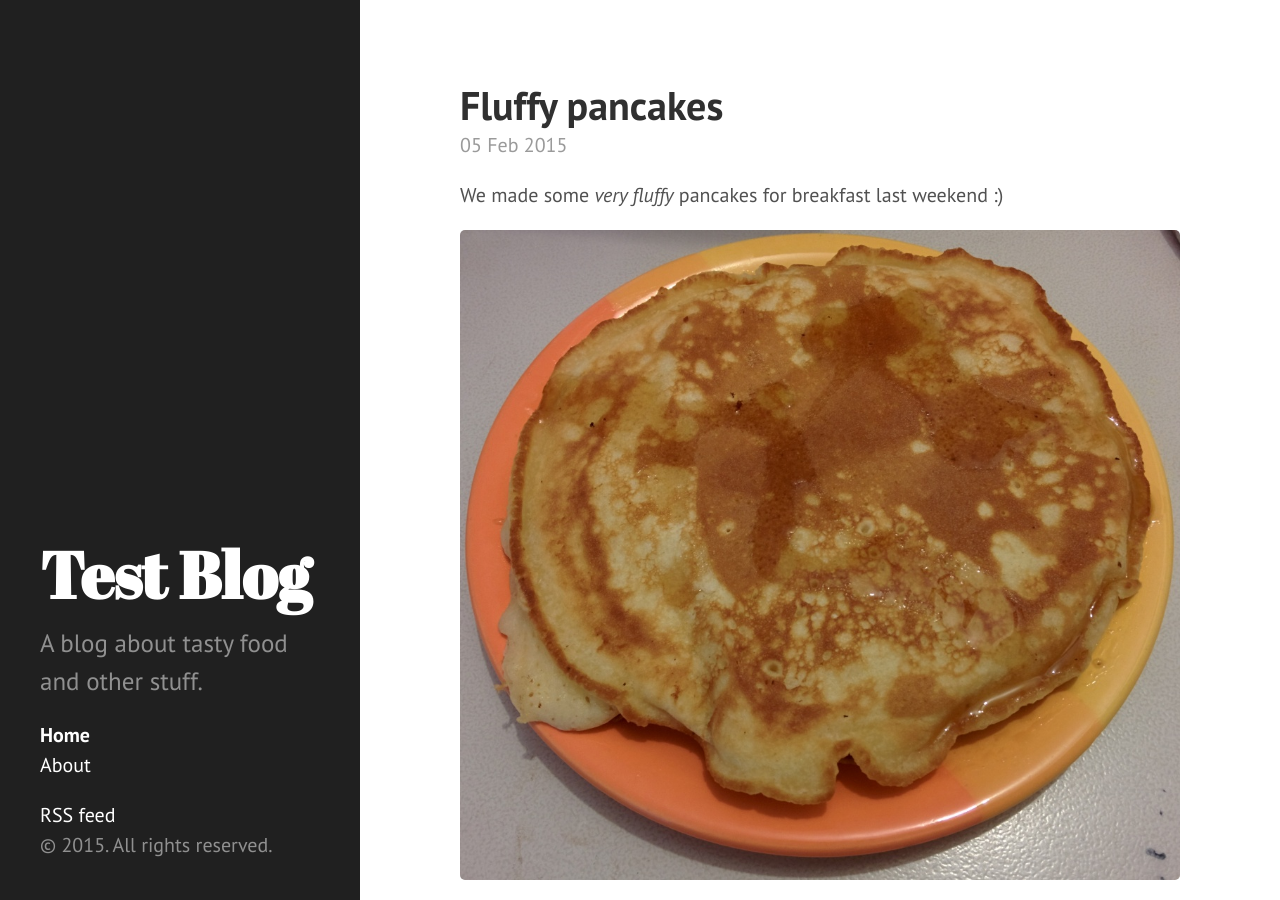
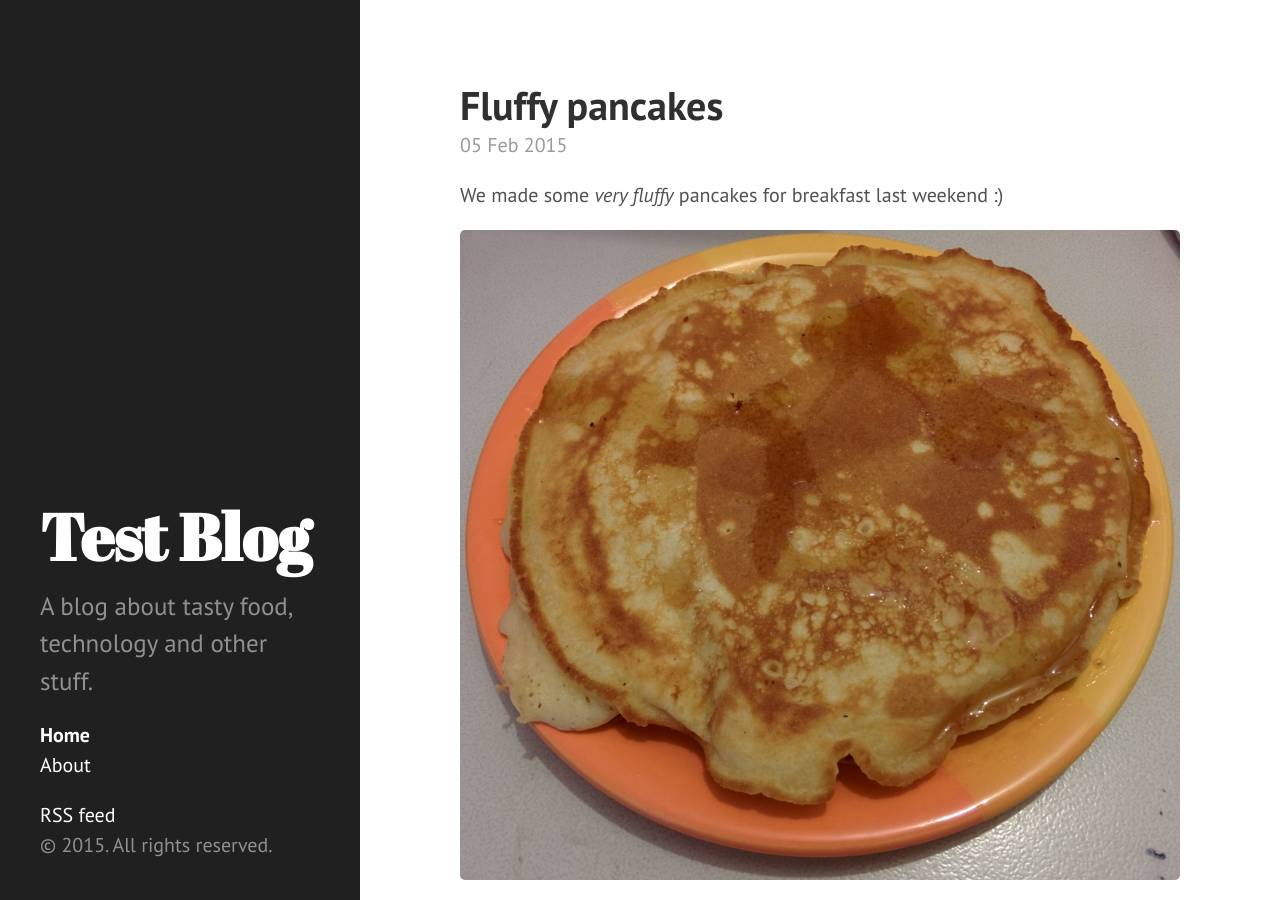
Before and after one commit to arminha/blog-test, a Jekyll site: the page built from index.html, in a window 1280 px wide and 900 px high. Built offline with Jekyll 4.4.1, drawn with Linux system fonts in a browser that asks for light colours; the list of posts is cut into pages by our own code.

Commit message:
New description

```diff
--- a/_config.yml
+++ b/_config.yml
@@ -1,6 +1,6 @@
 # Site settings
 title: Test Blog
-description: A blog about tasty food and other stuff.
+description: A blog about tasty food, technology and other stuff.
 baseurl: "/blog-test"
 url: "https://arminha.github.io"
 
```
